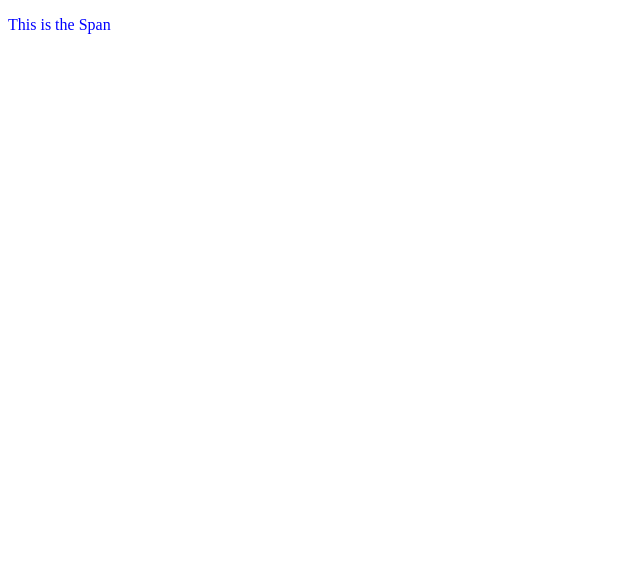
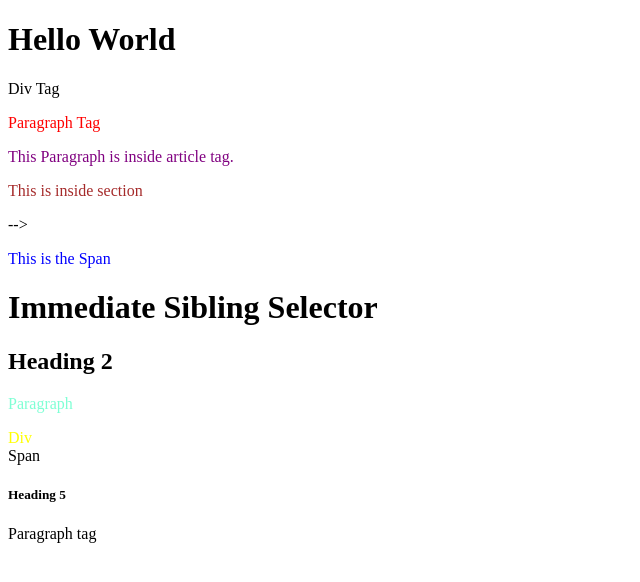
Before and after one commit to mdaftabdeveloper/CSS-QSpiders, a plain HTML site: page Day4-CombinatorSelector/index.html in a window 1280 px wide. Shown: the whole page, without its empty margins (0-640 px from the left). Drawn offline with Linux system fonts and the light colour scheme.

Commit message:
Day5 Pseudo Class Selector

```diff
--- a/Day4-CombinatorSelector/index.html
+++ b/Day4-CombinatorSelector/index.html
@@ -7,7 +7,7 @@
     <link rel="stylesheet" href="style.css">
 </head>
 <body>
-    <!-- <main>
+    <main>
         <h1>Hello World</h1>
         <div>Div Tag</div>
         <p class="p1">Paragraph Tag</p>
@@ -34,5 +34,15 @@
 
         </section>
     </main>
+
+
+    <!-- Immediate Sibling Selector (+) -->
+     <h1>Immediate Sibling Selector</h1>
+     <h2>Heading 2</h2>
+     <p>Paragraph</p>
+     <div>Div</div>
+     <span>Span</span>
+     <h5>Heading 5</h5>
+    <p class="para">Paragraph tag</p>
 </body>
 </html>
--- a/Day4-CombinatorSelector/style.css
+++ b/Day4-CombinatorSelector/style.css
@@ -1,4 +1,4 @@
-/* main > article > p {
+main > article > p {
     color: purple;
 }
 main > .p1 {
@@ -8,10 +8,27 @@ main > section > .p1 {
     color: brown;
 } */
 
-/* main span {
+main span {
     color: crimson;
-} */
+}
 
 #section1 .span1 {
     color: blue;
 }
+
+/* Immediate Sibling Selector  */
+h2 + p {
+    color: cyan;
+}
+h2 + p + div {
+    color: yellow;
+}
+h2 + p + div + span + h5 + p {
+    color: skyblue;
+}
+h2 ~ p {
+    color: aquamarine;
+}
+h2 ~ .para {
+    color: black;
+}
--- /dev/null
+++ b/Day5-PseudoClassSelector/index.html
@@ -0,0 +1,40 @@
+<!DOCTYPE html>
+<html lang="en">
+<head>
+    <meta charset="UTF-8">
+    <meta name="viewport" content="width=device-width, initial-scale=1.0">
+    <title>Pseudo Class Selector</title>
+    <link rel="stylesheet" href="style.css">
+</head>
+<body>
+    <!-- <main>
+        <div>Div Tag 1</div>
+        <div>Div Tag 2</div>
+        <div>Div Tag 3</div>
+        <div>Div Tag 4</div>
+        <div>Div Tag 5</div>
+    </main> -->
+    <main>
+        <section>
+            <div>Div Tag 1</div>
+            <div>Div Tag 2</div>
+            <div>Div Tag 3</div>
+        </section>
+        <section>
+            <p>Paragraph 1</p>
+            <p>Paragraph 2</p>
+        </section>
+        <section>
+            <span>
+                Span 1
+            </span>
+            <span>
+                Span 2
+            </span>
+            <span>
+                Span 3
+            </span>
+        </section>
+    </main>
+</body>
+</html>
```
Also changed, not shown: Day5-PseudoClassSelector/style.css (added, +26 -0 lines), Day2-PriorityInCSS/index.html (renamed from Day2-Priority/index.html), Day2-PriorityInCSS/style.css (renamed from Day2-Priority/style.css), 4 other files.
